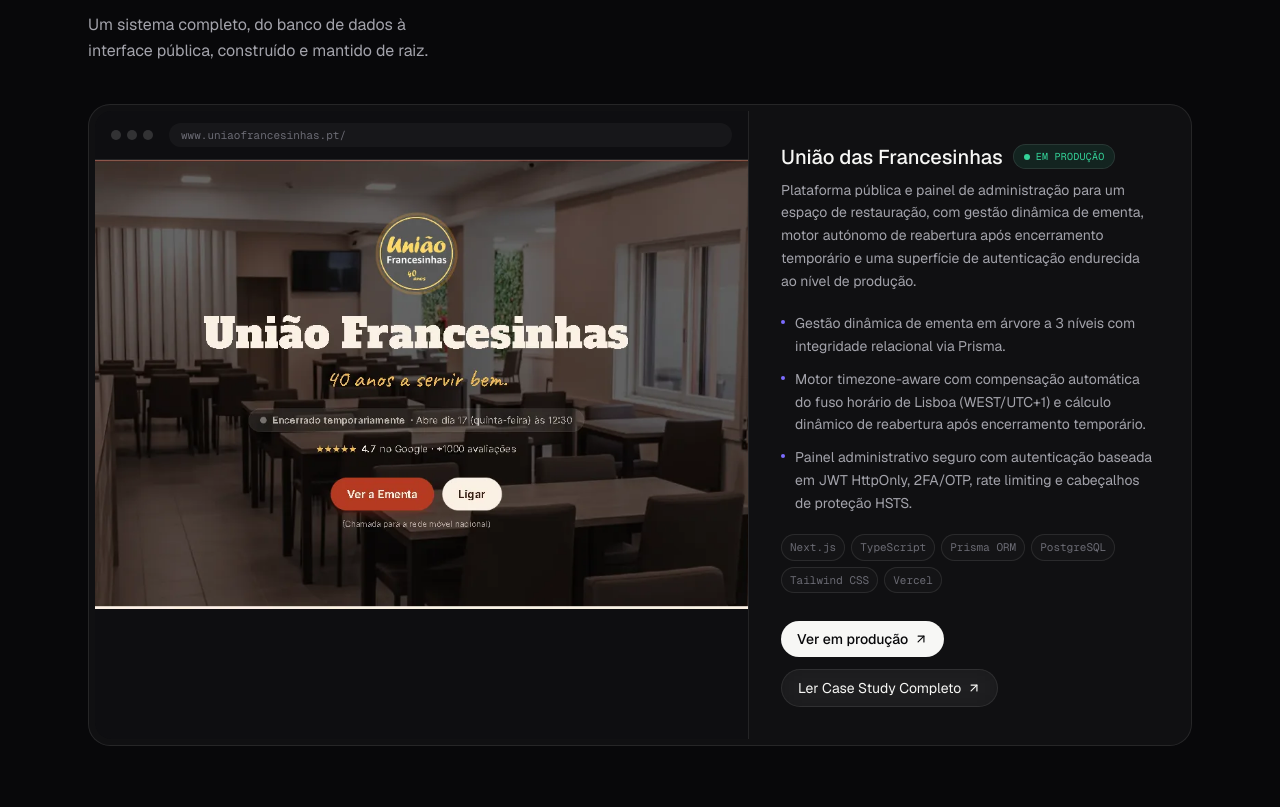
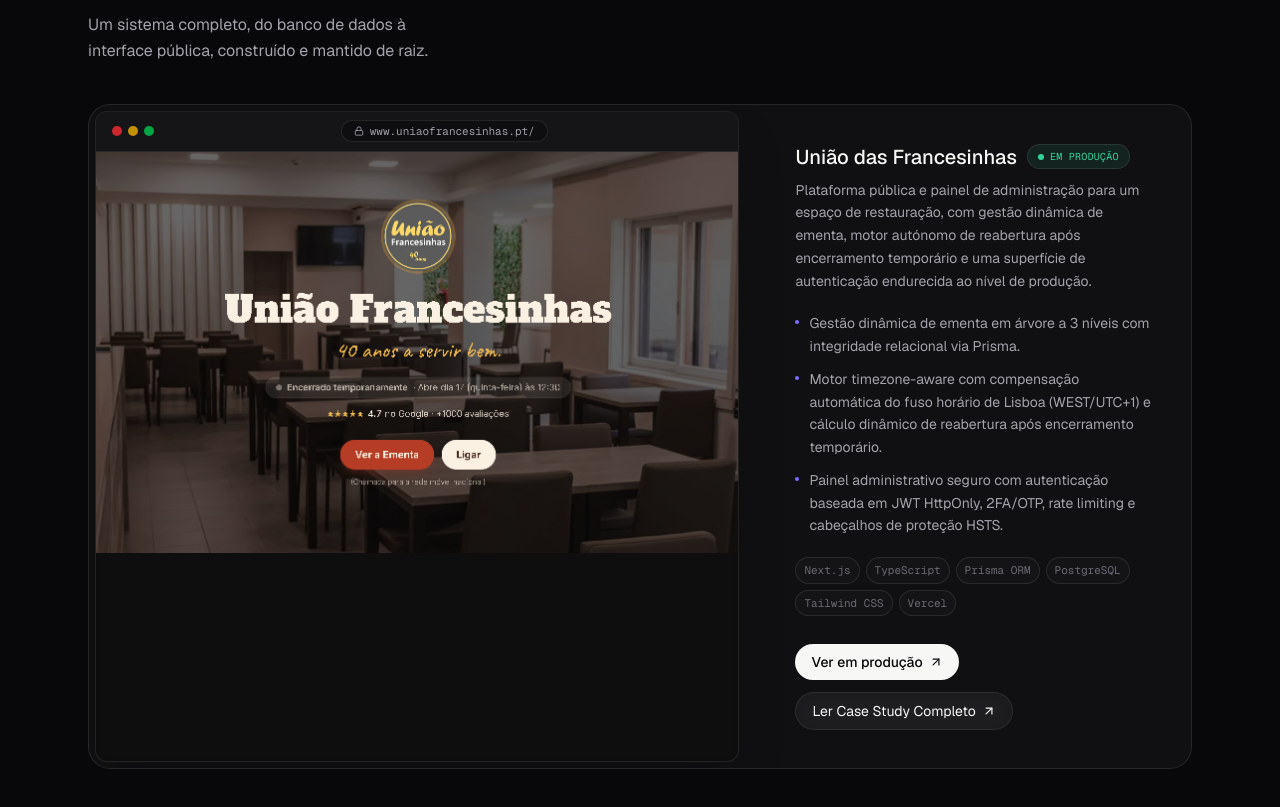
Before and after one commit to taigueis/portfolio, a Next.js app: page / in a window 1280 px wide. Shown: the part 957-1764 px from the top of the page. Built offline with nearby package versions, Linux system fonts and the light colour scheme.

Commit message:
style: modernize featured project browser mockup and use high-res preview
Co-Authored-By: Claude Sonnet 5 <noreply@anthropic.com>

```diff
--- a/src/components/sections/featured-project.tsx
+++ b/src/components/sections/featured-project.tsx
@@ -2,7 +2,7 @@
 
 import Image from "next/image";
 import Link from "next/link";
-import { ArrowUpRight } from "lucide-react";
+import { ArrowUpRight, Lock } from "lucide-react";
 import { featuredProject } from "@/data/projects";
 import { Reveal } from "@/components/ui/reveal";
 import { SpotlightCard } from "@/components/ui/spotlight-card";
@@ -23,28 +23,32 @@ export function FeaturedProject() {
 
       <Reveal delay={0.1} className="mt-10">
         <SpotlightCard spotlightColor="rgba(124,108,255,0.16)" className="p-1.5">
-          <div className="grid gap-0 overflow-hidden rounded-[calc(var(--radius-lg)-6px)] lg:grid-cols-5">
+          <div className="grid gap-6 lg:grid-cols-5">
             {/* Browser mockup */}
-            <div className="border-b border-border bg-background-elevated lg:col-span-3 lg:border-b-0 lg:border-r">
-              <div className="flex items-center gap-2 border-b border-border px-4 py-3">
+            <div className="group relative overflow-hidden rounded-xl border border-white/10 bg-zinc-950/60 shadow-2xl backdrop-blur-sm lg:col-span-3">
+              <div className="flex h-10 items-center gap-3 border-b border-white/5 bg-zinc-900/80 px-4">
                 <div className="flex gap-1.5">
-                  <span className="h-2.5 w-2.5 rounded-full bg-white/15" />
-                  <span className="h-2.5 w-2.5 rounded-full bg-white/15" />
-                  <span className="h-2.5 w-2.5 rounded-full bg-white/15" />
+                  <span className="h-2.5 w-2.5 rounded-full bg-red-500/80" />
+                  <span className="h-2.5 w-2.5 rounded-full bg-yellow-500/80" />
+                  <span className="h-2.5 w-2.5 rounded-full bg-green-500/80" />
                 </div>
-                <div className="ml-2 flex-1 truncate rounded-md bg-white/[0.04] px-3 py-1 font-mono text-[11px] text-foreground-subtle">
+                <div className="mx-auto flex max-w-[260px] items-center gap-1.5 truncate rounded-md border border-white/5 bg-zinc-950/50 px-3 py-0.5 font-mono text-[11px] text-zinc-400">
+                  <Lock size={10} className="shrink-0" />
                   {featuredProject.url.replace("https://", "")}
                 </div>
               </div>
-              <div className="relative aspect-[16/11] overflow-hidden">
+              <div className="relative overflow-hidden">
                 <Image
-                  src="/projects/uniao-francesinhas-preview.webp"
+                  src="/projects/uniao-preview.png"
                   alt={`Captura de ecrã do website em produção de ${featuredProject.title}`}
-                  fill
+                  width={1897}
+                  height={807}
+                  quality={95}
                   sizes="(min-width: 1024px) 60vw, 100vw"
-                  className="object-cover object-top transition-transform duration-500 hover:scale-[1.02]"
+                  className="block aspect-[16/10] w-full h-auto object-cover object-top transition-all duration-700 ease-out group-hover:scale-[1.03] group-hover:brightness-105"
                   priority
                 />
+                <div className="pointer-events-none absolute inset-0 bg-gradient-to-tr from-transparent via-white/[0.02] to-transparent" />
               </div>
             </div>
 
```
Also changed, not shown: public/projects/uniao-francesinhas-preview.webp (deleted), public/projects/uniao-preview.png (added).
